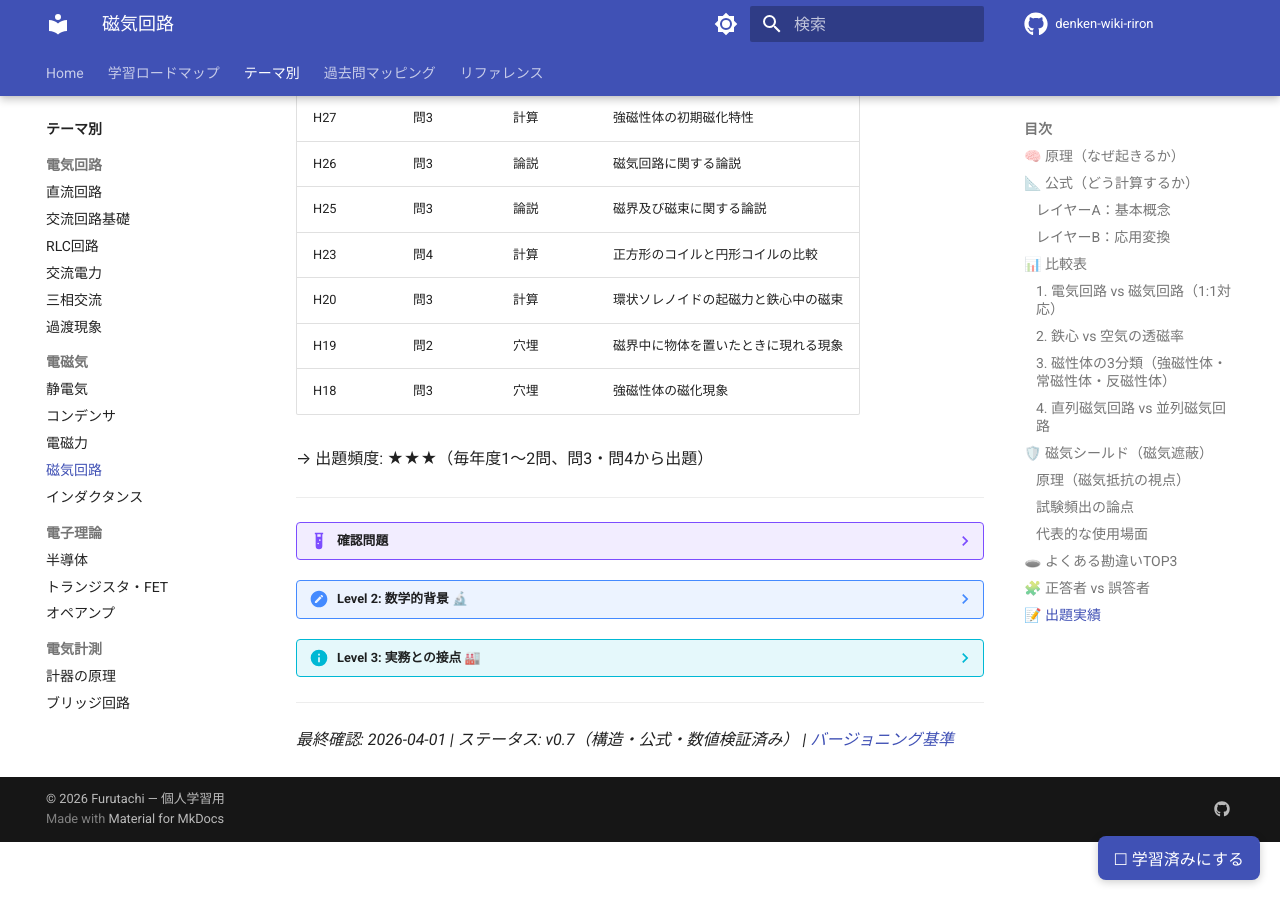
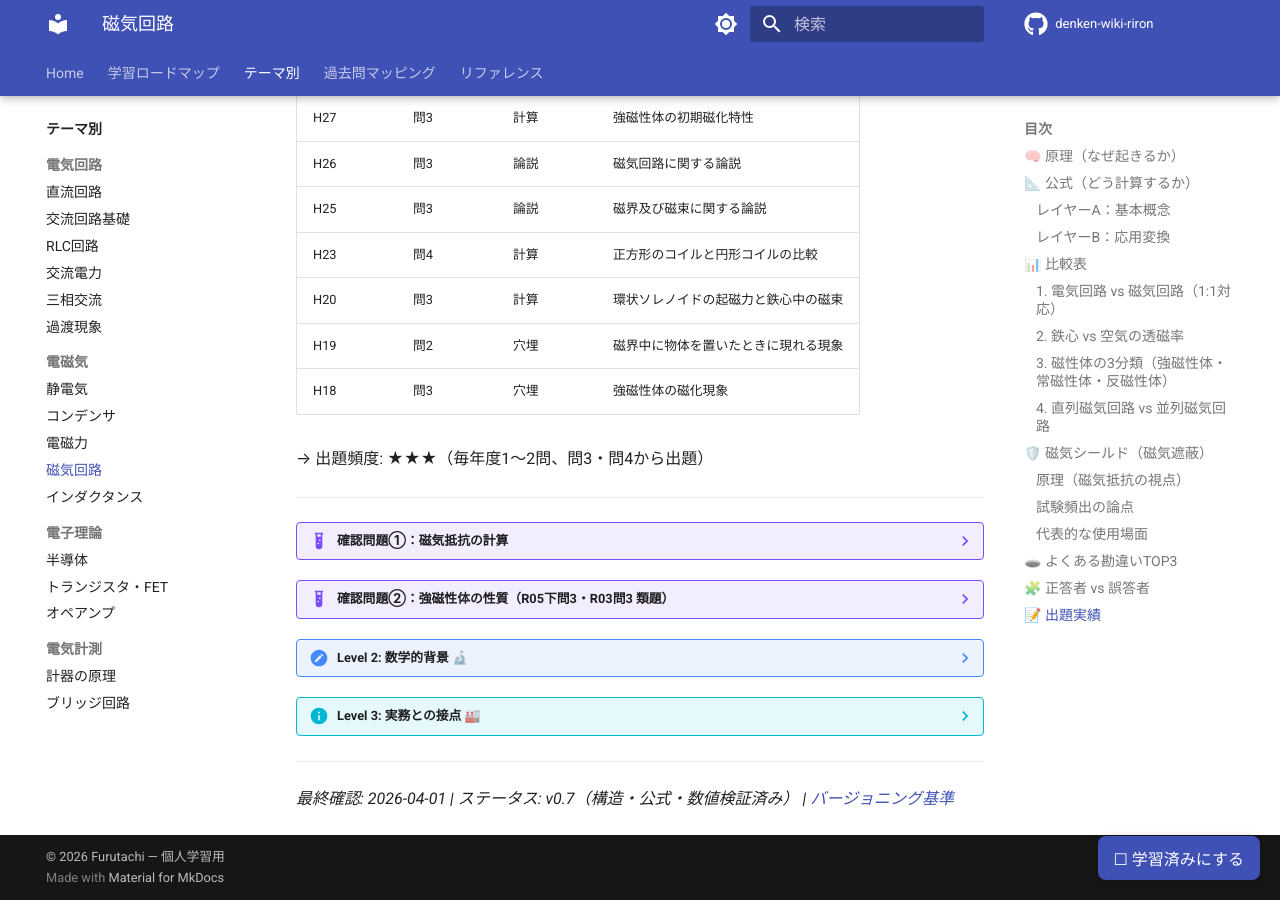
Before and after one commit to kfurufuru/denken-wiki-riron, an MkDocs documentation site: the page built from docs/themes/jiki-kairo.md, in a window 1280 px wide and 900 px high, scrolled down 8748 px. Built offline with MkDocs 1.6.1 and Material for MkDocs 9.7.7, drawn with Linux system fonts in a browser that asks for light colours; comment, search, counter and statistics services are not loaded; part of the change alters nothing that is shown.

Commit message:
feat: 強磁性体・磁気シールド 穴埋め確認問題②を追加（R05下問3・R03問3 類題）
Co-Authored-By: Claude Sonnet 4.6 <noreply@anthropic.com>

```diff
--- a/docs/themes/jiki-kairo.md
+++ b/docs/themes/jiki-kairo.md
@@ -282,12 +282,38 @@ exam_importance_rank: A
 
 ---
 
-??? example "確認問題"
+??? example "確認問題①：磁気抵抗の計算"
     **問題**: 磁路長l=0.5m、断面積A=10cm²、透磁率μ=1000μ₀の鉄心コアの磁気抵抗Rmを求めよ。（μ₀=4π×10⁻⁷）
 
     ??? success "解答"
         **答え**: Rm = l/(μA) = 0.5/(1000×4π×10⁻⁷×10×10⁻⁴) ≈ 3.98×10⁵ [H⁻¹]
         **ポイント**: 磁気抵抗 = 磁路長 ÷（透磁率×断面積）。電気抵抗 R=l/(σA)と対応
+
+??? example "確認問題②：強磁性体の性質（R05下問3・R03問3 類題）"
+    次の（ア）〜（オ）に入る語句を選べ。
+
+    鉄・ニッケル・コバルトのように、外部磁界に対して非常に強く磁化される物質を（ア）という。
+    これらの物質の内部は**（イ）**と呼ばれる微小領域で構成されており、（イ）内では電子スピンが自発的に揃っている。
+    外部磁界を加えると（イ）が磁界方向に整列し、強い磁化が生じる。
+
+    （ア）の比透磁率 $\mu_r$ は（ウ）であり、磁気回路では磁束を（エ）作用がある。
+
+    また、この性質を利用して強磁性体で空間を囲むと、外部の磁束がシールド材内を優先的に通り、内部の磁界が（オ）される。これを**磁気シールド**という。
+
+    | 空欄 | 選択肢 |
+    |------|-------|
+    | ア | ①強磁性体　②常磁性体　③反磁性体 |
+    | イ | ①磁区　②電区　③磁壁 |
+    | ウ | ①1より非常に大きい　②1よりわずかに大きい　③1より小さい |
+    | エ | ①分散させる　②集中させる　③消滅させる |
+    | オ | ①増大　②遮断（低減）　③反転 |
+
+    ??? success "解答"
+        - **ア: ①強磁性体** — 鉄・Ni・Coが代表。常磁性体はアルミ・白金、反磁性体は銅・金。
+        - **イ: ①磁区** — ワイスの磁区理論。磁区内でスピンが揃っており、外部磁界で全体が整列する。
+        - **ウ: ①1より非常に大きい** — $\mu_r = 数百〜数万$。常磁性体は $\mu_r \gtrsim 1$（ほぼ1）、反磁性体は $\mu_r < 1$。
+        - **エ: ②集中させる** — 透磁率が高い → 磁気抵抗が低い → 磁束がその経路に集中する。
+        - **オ: ②遮断（低減）** — 磁束は磁気抵抗の低いシールド壁を通るため内部をほぼ通らない。「消滅」は誤り（磁束は消えない、迂回するだけ）。
 
 ??? note "Level 2: 数学的背景 🔬"
     **BH曲線と磁気飽和**
```
